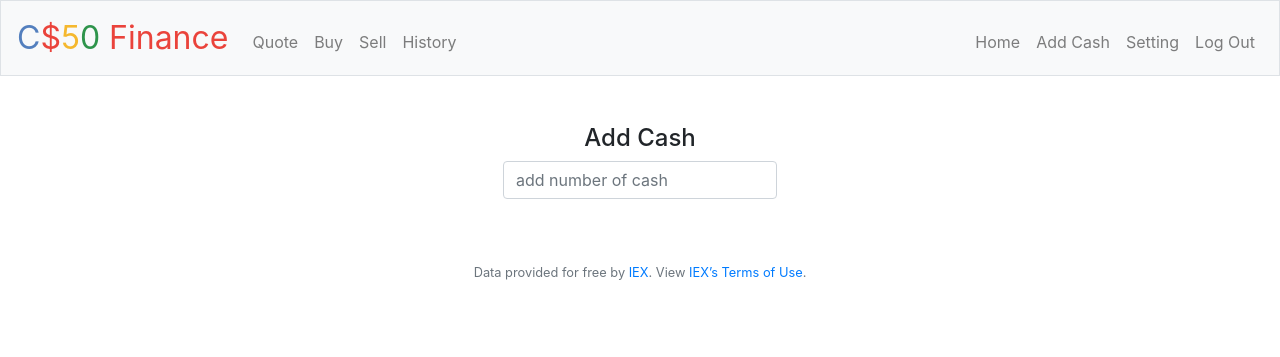
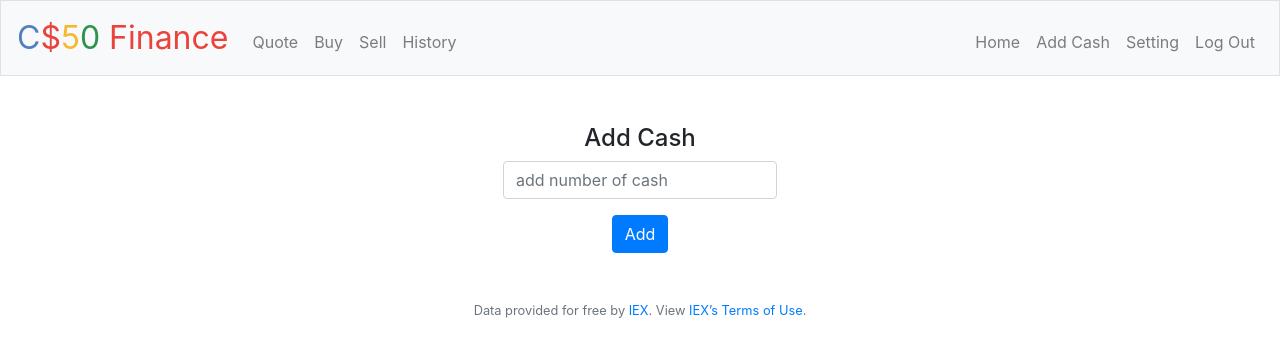
Before and after one commit to aminedachir/Finnace.solutions, a Flask app: page /cash in a window 1280 px wide. Shown: the top 357 px of the page. Run offline with Flask 2, Linux system fonts and the light colour scheme; a user stored in the database is signed in; some libraries are stand-ins or nearby versions.

Commit message:
add button

```diff
--- a/templates/cash.html
+++ b/templates/cash.html
@@ -10,5 +10,6 @@
         <div class="form-group" >
             <input type="number" placeholder="add number of cash" name="cash" class="form-control">
         </div>
+        <button class="btn btn-primary" type="submit" >Add</button>
     </form>
 {% endblock %}
```
